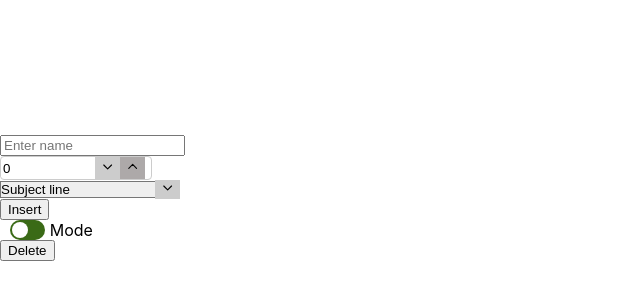
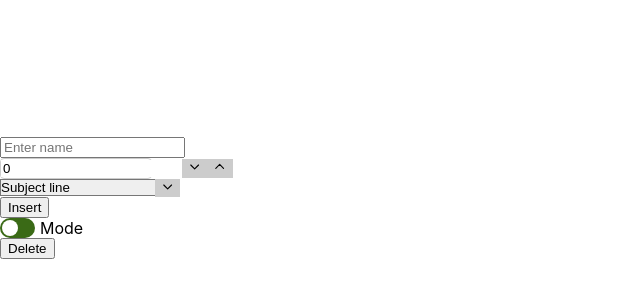
Before and after one commit to emirlan0706/test_task_desktop_version, a React (Create React App) app: page / in a window 1280 px wide. Shown: the part 202-502 px from the top of the page, without its empty margins (0-640 px from the left). Built offline with nearby package versions, Linux system fonts and the light colour scheme.

Commit message:
delete bag

```diff
--- a/src/components/Create.css
+++ b/src/components/Create.css
@@ -1,6 +1,5 @@
 .main {
   display: flex;
-
   justify-content: center;
   flex-direction: column;
   align-items: flex-start;
@@ -57,22 +56,19 @@
 .age-input {
   border: none;
   outline: none;
-  width: 90px;
+  /* width: 90px; */
   text-align: start;
 }
 
 /* Стили для обычных кнопок */
 .increment-button {
-  width: 25px;
-  height: 22px;
+  /* margin-left: -2px; */
   background-color: #ccc;
   border: none;
   cursor: pointer;
-  background-color: rgb(173, 169, 169);
 }
 .decrement-button {
-  width: 25px;
-  height: 22px;
+  /* margin-left: -2px; */
   background-color: #ccc;
   border: none;
   cursor: pointer;
--- a/src/components/create.jsx
+++ b/src/components/create.jsx
@@ -27,7 +27,6 @@ const Create = () => {
 
   return (
     <div className="main">
-      {/* Имя */}
       <input
         type="text"
         placeholder="Enter name"
@@ -36,7 +35,6 @@ const Create = () => {
         className="name-input"
       />
 
-      {/* Возраст */}
       <div className="custom-input">
         <input
           type="number"
@@ -53,7 +51,6 @@ const Create = () => {
         </button>
       </div>
 
-      {/* Выбор темы */}
       <div className="subject">
         <select
           placeholder="Subject line"
@@ -66,7 +63,7 @@ const Create = () => {
             Subject line
           </option>
           <option>I'd likeject</option>
-          {/* <option>I'd like to ask a question</option> */}
+          <option>I'd like to ask a question</option>
           <option>I'd like to make a proposal</option>
         </select>
         <button className="subject-decrement-button">
@@ -78,13 +75,11 @@ const Create = () => {
         <input type="checkbox" id="switch" className="toggle-input" />
       </div>
 
-      <div className="button-container">
-        <button className="insert-button">Insert</button>
-        <label htmlFor="switch" className="toggle-label">
-          Mode
-        </label>
-        <button className="delete-button">Delete</button>
-      </div>
+      <button className="insert-button">Insert</button>
+      <label htmlFor="switch" className="toggle-label">
+        Mode
+      </label>
+      <button className="delete-button">Delete</button>
     </div>
   );
 };
```
